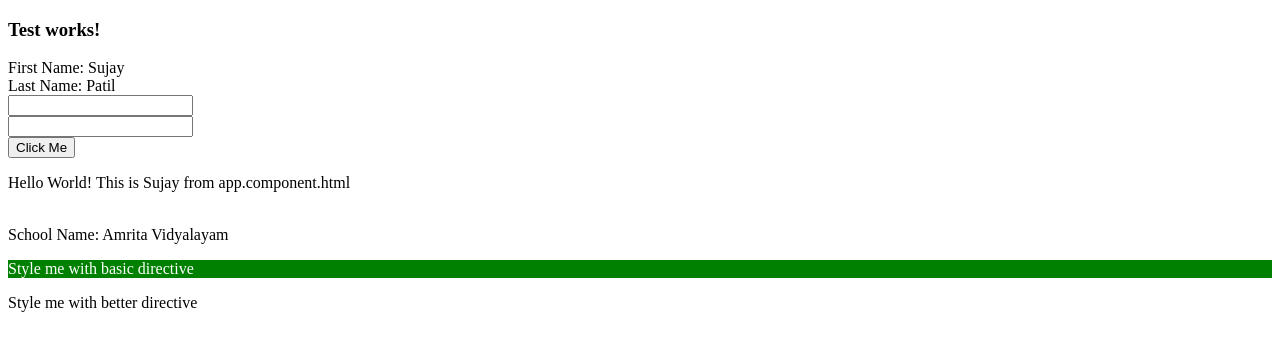
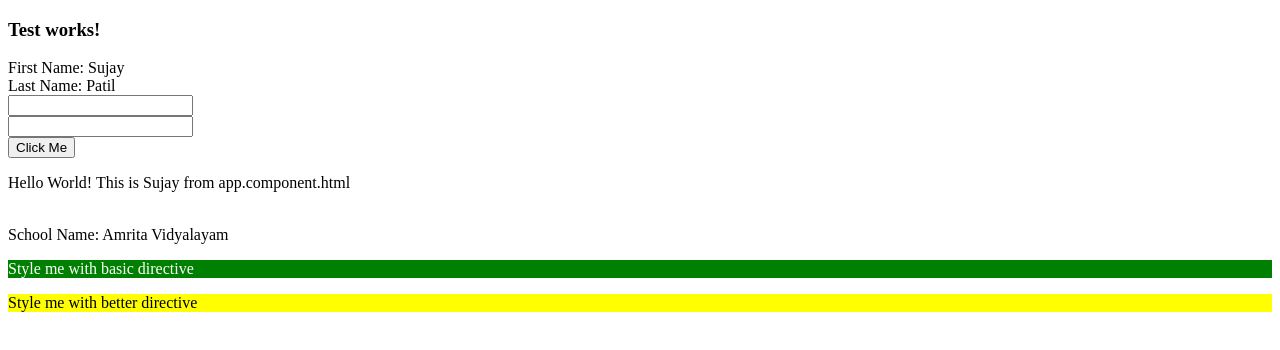
Before and after one commit to sujupa/advanced-angular, an Angular app: page / in a window 1280 px wide. Shown: the top 350 px of the page. Built offline with nearby package versions, Linux system fonts and the light colour scheme.

Commit message:
added notes file

```diff
--- a/src/app/app.component.html
+++ b/src/app/app.component.html
@@ -12,4 +12,4 @@
 School Name: {{schoolName}}
 
 <p appBasicHighlight>Style me with basic directive</p>
-<p appBetterHighlight>Style me with better directive</p>
+<p appBetterHighlight [defaultColor]="'yellow'" [highlightColor]="'red'">Style me with better directive</p>
--- a/src/app/better-highlight/better-highlight.directive.ts
+++ b/src/app/better-highlight/better-highlight.directive.ts
@@ -1,4 +1,4 @@
-import { Directive, Renderer2, OnInit, ElementRef, HostListener, HostBinding } from '@angular/core';
+import { Directive, Renderer2, OnInit, ElementRef, HostListener, HostBinding, Input } from '@angular/core';
 
 @Directive({
   selector: '[appBetterHighlight]'
@@ -6,6 +6,8 @@ import { Directive, Renderer2, OnInit, ElementRef, HostListener, HostBinding } f
 
 export class BetterHighlightDirective implements OnInit {
 
+  @Input() defaultColor: string = 'transparent';
+  @Input() highlightColor: string = 'blue';
   @HostBinding('style.backgroundColor') backgroundColor: string;
 
   constructor(private renderer: Renderer2,
@@ -14,17 +16,18 @@ export class BetterHighlightDirective implements OnInit {
   ngOnInit() {
     // this.renderer.setStyle(this.elRef.nativeElement, 'background-color', 'blue');
     // this.renderer.setStyle(this.elRef.nativeElement, 'color', 'white');
+    this.backgroundColor = this.defaultColor;
   }
 
   @HostListener('mouseenter') mouseover(eventData: Event) {
     // this.renderer.setStyle(this.elRef.nativeElement, 'background-color', 'blue');
-    this.backgroundColor = 'blue';
+    this.backgroundColor = this.highlightColor;
     this.renderer.setStyle(this.elRef.nativeElement, 'color', 'white');
   }
 
   @HostListener('mouseleave') mouseleave(eventData: Event) {
     // this.renderer.setStyle(this.elRef.nativeElement, 'background-color', 'transparent');
-    this.backgroundColor = 'transparent';
+    this.backgroundColor = this.defaultColor;
     this.renderer.setStyle(this.elRef.nativeElement, 'color', 'black');
   }
 
```
Also changed, not shown: notes.txt (added).
